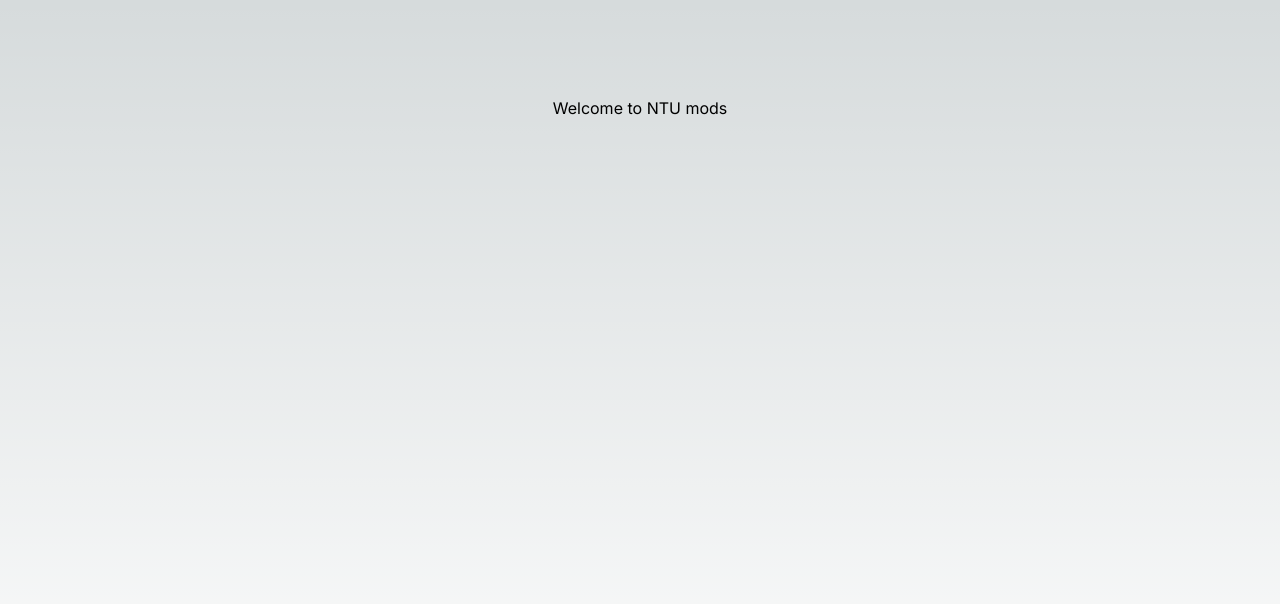
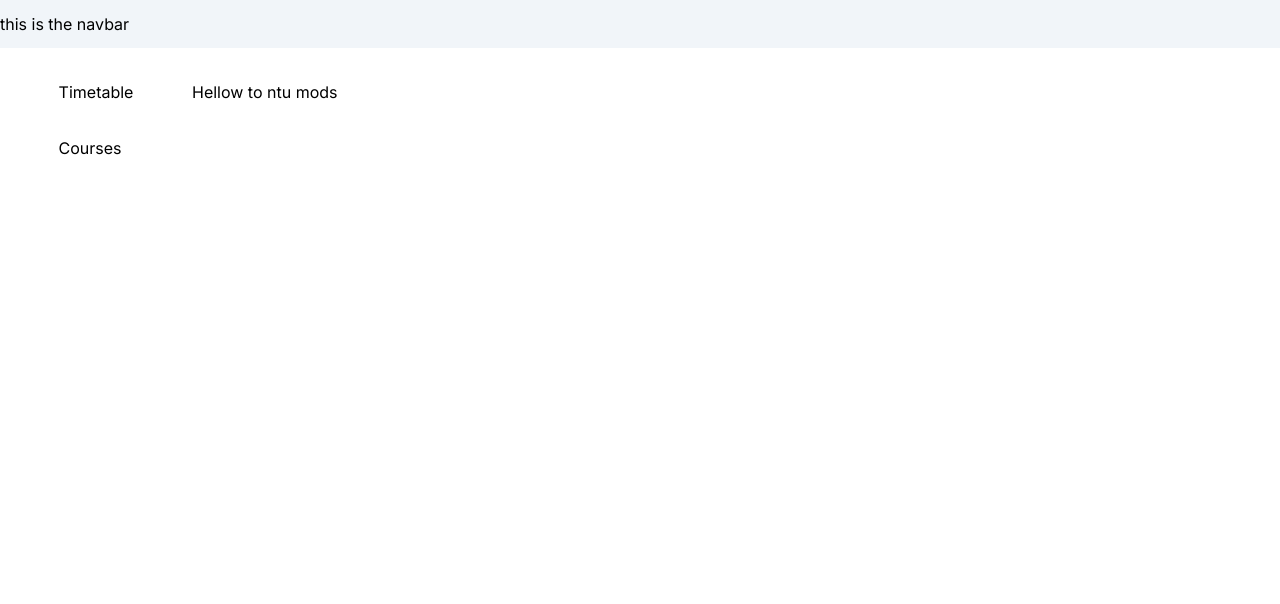
Before and after one commit to yequan99/ntumods-frontend, a Next.js app: page / in a window 1280 px wide. Shown: the top 604 px of the page. Built offline with nearby package versions, Linux system fonts and the light colour scheme.

Commit message:
feat: Added webpage backbone UI structure

```diff
--- /dev/null
+++ b/src/app/courses/page.tsx
@@ -0,0 +1,7 @@
+export default function CoursesPage() {
+    return (
+        <h1>
+            This is courses page!
+        </h1>
+    )
+}
--- a/src/app/globals.css
+++ b/src/app/globals.css
@@ -8,22 +8,16 @@
   --background-end-rgb: 255, 255, 255;
 }
 
-@media (prefers-color-scheme: dark) {
+/* @media (prefers-color-scheme: dark) {
   :root {
     --foreground-rgb: 255, 255, 255;
     --background-start-rgb: 0, 0, 0;
     --background-end-rgb: 0, 0, 0;
   }
-}
+} */
 
 body {
   color: rgb(var(--foreground-rgb));
-  background: linear-gradient(
-      to bottom,
-      transparent,
-      rgb(var(--background-end-rgb))
-    )
-    rgb(var(--background-start-rgb));
 }
 
 @layer utilities {
--- a/src/app/layout.tsx
+++ b/src/app/layout.tsx
@@ -1,6 +1,9 @@
 import type { Metadata } from "next";
 import { Inter } from "next/font/google";
 import "./globals.css";
+
+import NavBar from "@/components/navbar";
+import SideBar from "@/components/sidebar";
 
 const inter = Inter({ subsets: ["latin"] });
 
@@ -16,7 +19,21 @@
 }>) {
   return (
     <html lang="en">
-      <body className={inter.className}>{children}</body>
+      <body className={inter.className}>
+        <div className="w-screen h-screen flex flex-col">
+          <div className="fixed h-12 w-full bg-slate-100">
+            <NavBar />
+          </div>
+          <div className="mt-12 w-full h-full flex flex-row">
+            <div className="fixed w-48 h-full">
+              <SideBar />
+            </div>
+            <main className="ml-48 pt-8 w-full">
+              {children}
+            </main>
+          </div>
+        </div>
+      </body>
     </html>
   );
 }
--- a/src/app/page.tsx
+++ b/src/app/page.tsx
@@ -1,9 +1,7 @@
-import Image from "next/image";
-
 export default function Home() {
   return (
-    <main className="flex min-h-screen flex-col items-center justify-between p-24">
-      <div>Welcome to NTU mods</div>
+    <main>
+      <h1>Hellow to ntu mods</h1>
     </main>
   );
 }
--- /dev/null
+++ b/src/app/timetable/page.tsx
@@ -0,0 +1,7 @@
+export default function Timetable() {
+    return (
+        <div>
+            <h1>This is timetable page</h1>
+        </div>
+    )
+}
--- /dev/null
+++ b/src/components/navbar.tsx
@@ -0,0 +1,7 @@
+export default function NavBar() {
+    return (
+        <div className="h-full flex items-center">
+            <h1>this is the navbar</h1>
+        </div>
+    )
+}
--- /dev/null
+++ b/src/components/sidebar.tsx
@@ -0,0 +1,10 @@
+export default function SideBar() {
+    return (
+        <div className="h-full flex justify-center">
+            <ul className="py-4">
+                <li className="py-4">Timetable</li>
+                <li className="py-4">Courses</li>
+            </ul>
+        </div>
+    )
+}
```
